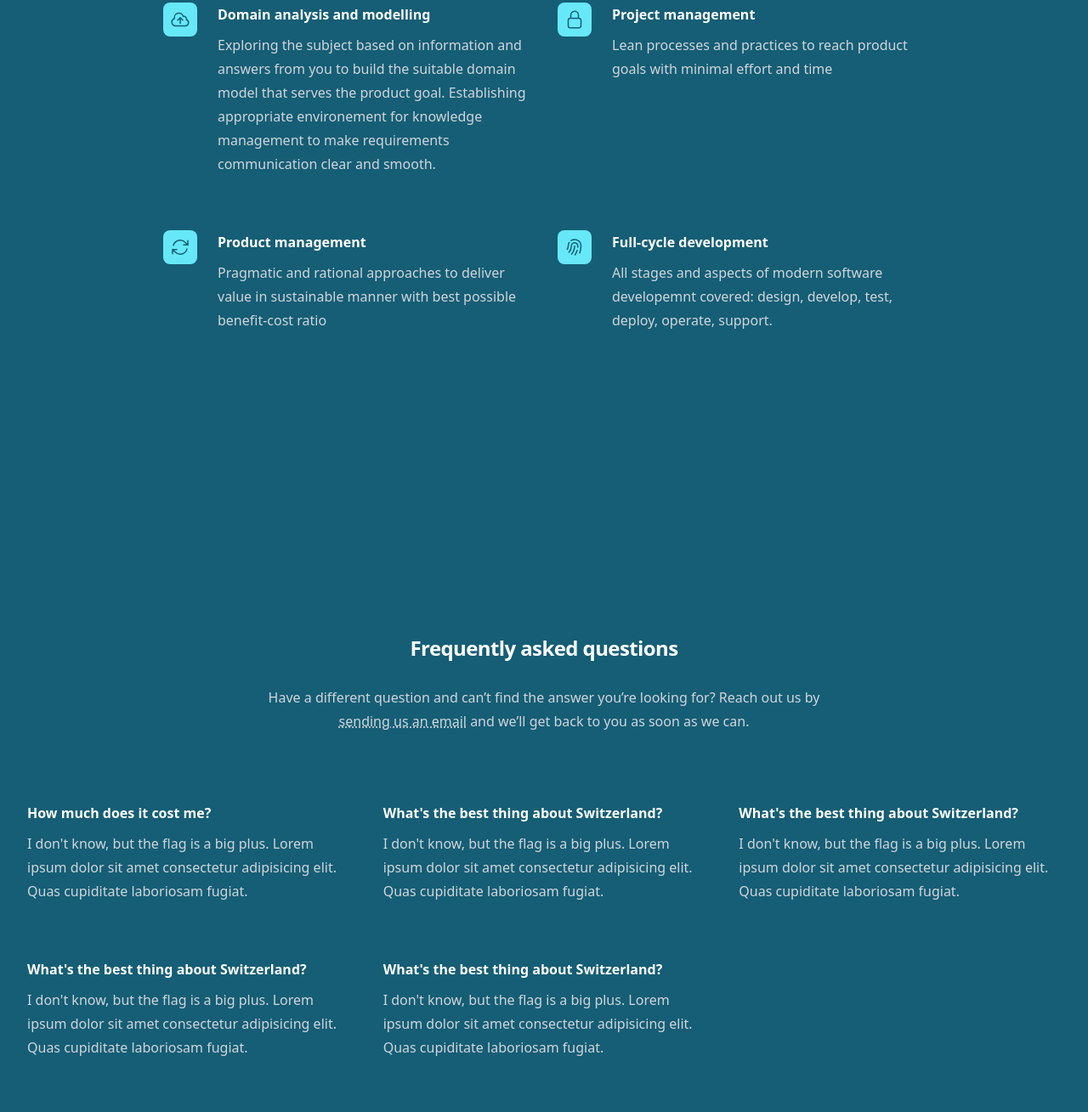
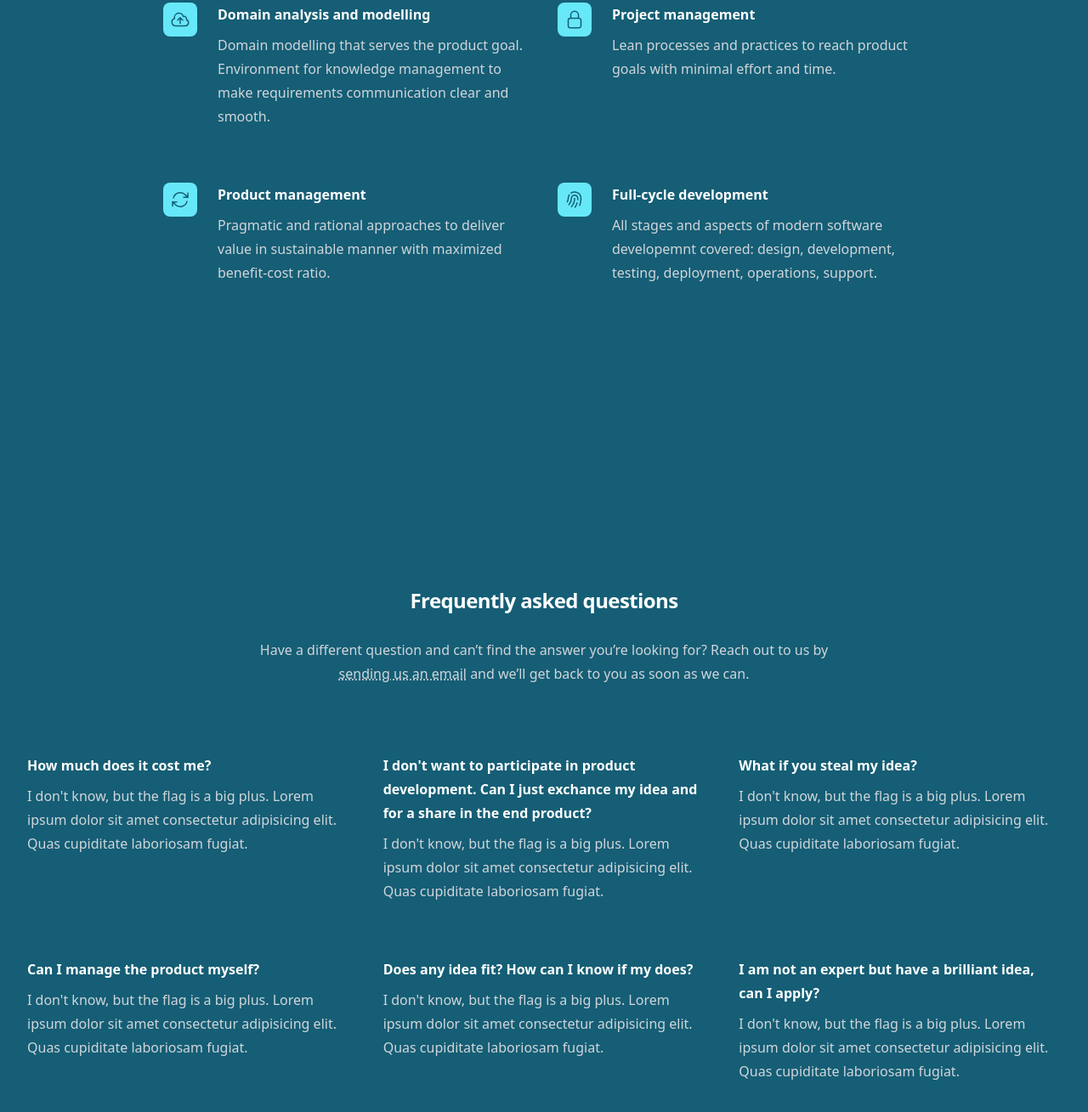
Before and after one commit to bnskpro/landing-page, a plain HTML site: page index.html in a window 1280 px wide. Shown: the part 2289-3598 px from the top of the page at 85% size. Drawn offline with Linux system fonts and the light colour scheme.

Commit message:
Add more texts

```diff
--- a/index.html
+++ b/index.html
@@ -191,7 +191,7 @@
                                     </div>
                                     Domain analysis and modelling
                                 </dt>
-                                <dd class="mt-2 text-base leading-7 text-gray-300">Exploring the subject based on information and answers from you to build the suitable domain model that serves the product goal. Establishing appropriate environement for knowledge management to make requirements communication clear and smooth.</dd>
+                                <dd class="mt-2 text-base leading-7 text-gray-300">Domain modelling that serves the product goal. Environment for knowledge management to make requirements communication clear and smooth.</dd>
                             </div>
                             <div class="relative pl-16">
                                 <dt class="text-base font-semibold leading-7 text-white">
@@ -205,7 +205,7 @@
                                     </div>
                                     Project management
                                 </dt>
-                                <dd class="mt-2 text-base leading-7 text-gray-300">Lean processes and practices to reach product goals with minimal effort and time</dd>
+                                <dd class="mt-2 text-base leading-7 text-gray-300">Lean processes and practices to reach product goals with minimal effort and time.</dd>
                             </div>
                             <div class="relative pl-16">
                                 <dt class="text-base font-semibold leading-7 text-white">
@@ -219,7 +219,7 @@
                                     </div>
                                     Product management
                                 </dt>
-                                <dd class="mt-2 text-base leading-7 text-gray-300">Pragmatic and rational approaches to deliver value in sustainable manner with best possible benefit-cost ratio</dd>
+                                <dd class="mt-2 text-base leading-7 text-gray-300">Pragmatic and rational approaches to deliver value in sustainable manner with maximized benefit-cost ratio.</dd>
                             </div>
                             <div class="relative pl-16">
                                 <dt class="text-base font-semibold leading-7 text-white">
@@ -233,7 +233,7 @@
                                     </div>
                                     Full-cycle development
                                 </dt>
-                                <dd class="mt-2 text-base leading-7 text-gray-300">All stages and aspects of modern software developemnt covered: design, develop, test, deploy, operate, support. </dd>
+                                <dd class="mt-2 text-base leading-7 text-gray-300">All stages and aspects of modern software developemnt covered: design, development, testing, deployment, operations, support.</dd>
                             </div>
                         </dl>
                     </div>
@@ -245,7 +245,7 @@
                         <h2 id="faq" class="text-2xl font-bold leading-10 tracking-tight text-white">Frequently asked
                             questions</h2>
                         <p class="mt-6 text-base leading-7 text-gray-300">Have a different question and can’t find the
-                            answer you’re looking for? Reach out us by <a href="mailto:qa@bnsk.pro"
+                            answer you’re looking for? Reach out to us by <a href="mailto:qa@bnsk.pro"
                                 class="underline decoration-dotted">sending us an email</a> and
                             we’ll get back to you as soon as we can.</p>
                     </div>
@@ -262,35 +262,36 @@
                             </div>
 
                             <div>
-                                <dt class="text-base font-semibold leading-7 text-white">What&#039;s the best thing
-                                    about Switzerland?</dt>
+                                <dt class="text-base font-semibold leading-7 text-white">I don't want to participate in product development. Can I just exchance my idea and for a share in the end product?</dt>
                                 <dd class="mt-2 text-base leading-7 text-gray-300">I don&#039;t know, but the flag is a
                                     big plus. Lorem ipsum dolor sit amet consectetur adipisicing elit. Quas cupiditate
                                     laboriosam fugiat.</dd>
                             </div>
 
                             <div>
-                                <dt class="text-base font-semibold leading-7 text-white">What&#039;s the best thing
-                                    about Switzerland?</dt>
+                                <dt class="text-base font-semibold leading-7 text-white">What if you steal my idea?</dt>
                                 <dd class="mt-2 text-base leading-7 text-gray-300">I don&#039;t know, but the flag is a
                                     big plus. Lorem ipsum dolor sit amet consectetur adipisicing elit. Quas cupiditate
                                     laboriosam fugiat.</dd>
                             </div>
                             <div>
-                                <dt class="text-base font-semibold leading-7 text-white">What&#039;s the best thing
-                                    about Switzerland?</dt>
+                                <dt class="text-base font-semibold leading-7 text-white">Can I manage the product myself?</dt>
                                 <dd class="mt-2 text-base leading-7 text-gray-300">I don&#039;t know, but the flag is a
                                     big plus. Lorem ipsum dolor sit amet consectetur adipisicing elit. Quas cupiditate
                                     laboriosam fugiat.</dd>
                             </div>
                             <div>
-                                <dt class="text-base font-semibold leading-7 text-white">What&#039;s the best thing
-                                    about Switzerland?</dt>
+                                <dt class="text-base font-semibold leading-7 text-white">Does any idea fit? How can I know if my does?</dt>
                                 <dd class="mt-2 text-base leading-7 text-gray-300">I don&#039;t know, but the flag is a
                                     big plus. Lorem ipsum dolor sit amet consectetur adipisicing elit. Quas cupiditate
                                     laboriosam fugiat.</dd>
                             </div>
-
+                            <div>
+                                <dt class="text-base font-semibold leading-7 text-white">I am not an expert but have a brilliant idea, can I apply?</dt>
+                                <dd class="mt-2 text-base leading-7 text-gray-300">I don&#039;t know, but the flag is a
+                                    big plus. Lorem ipsum dolor sit amet consectetur adipisicing elit. Quas cupiditate
+                                    laboriosam fugiat.</dd>
+                            </div>
                             <!-- More questions... -->
                         </dl>
                     </div>
```
